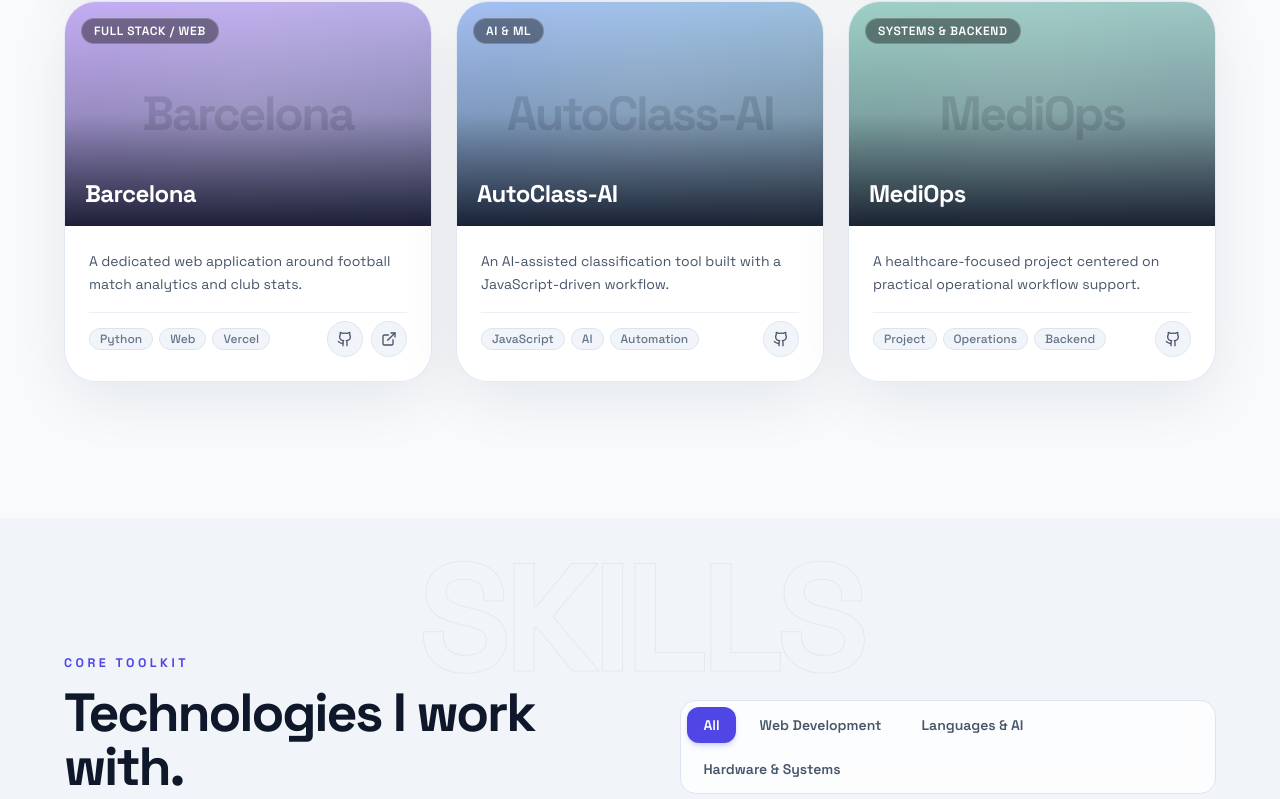
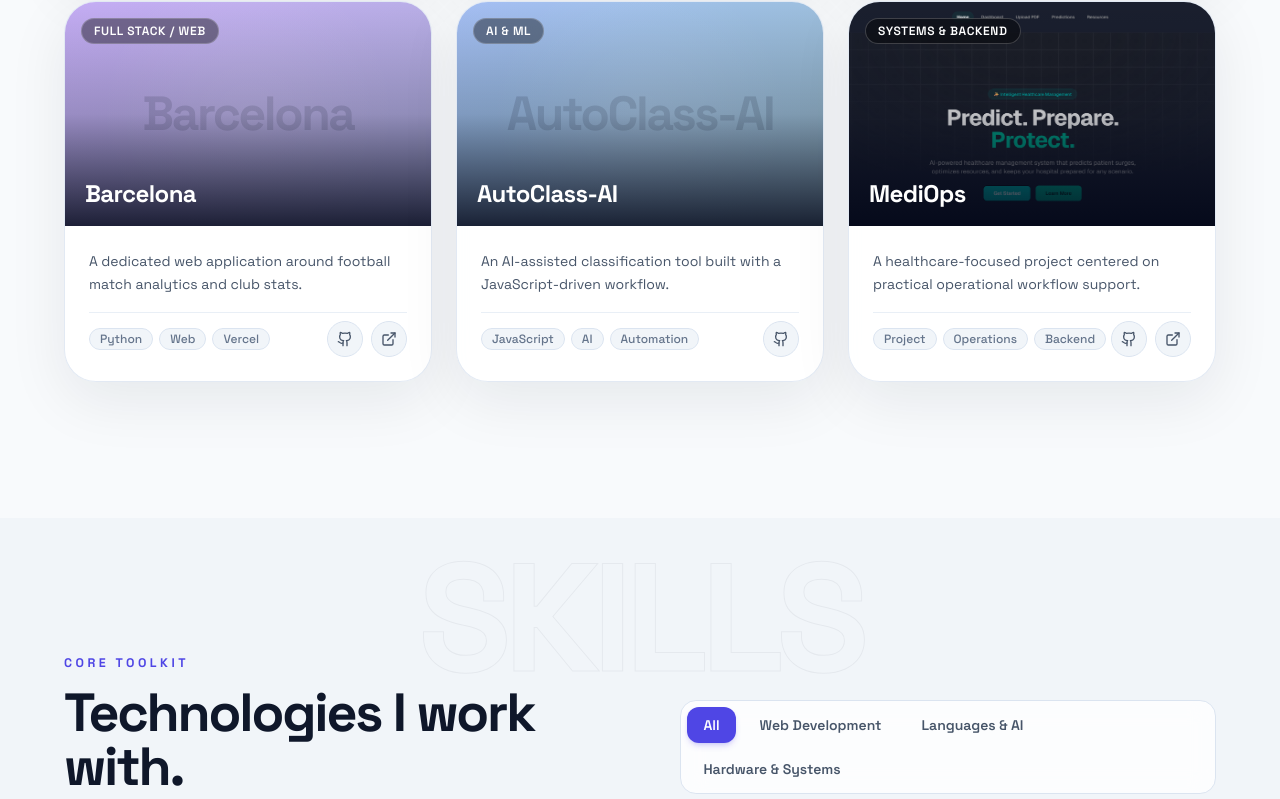
Before and after one commit to 13507-IN/portfolio, a React (Vite) app: page / in a window 1280 px wide. Shown: the part 3183-3982 px from the top of the page. Built offline with nearby package versions, Linux system fonts and the light colour scheme.

Commit message:
feat: add MediOps project to portfolio with dedicated component and assets

```diff
--- a/src/components/Projects.jsx
+++ b/src/components/Projects.jsx
@@ -8,6 +8,7 @@ import ToDoImage from '../assets/taskmaster.png';
 import FinMateImage from '../assets/FinMate.jpeg';
 import InceptIQImage from '../assets/inceptIQ.png';
 import MimicImage from '../assets/mimic.png';
+import MediOpsImage from '../assets/mediops.png';
 import ProjectModal from './ProjectModal';
 
 const categories = ['All', 'AI & ML', 'Full Stack / Web', 'Systems & Backend'];
@@ -180,8 +181,8 @@ const projects = [
     ],
     tags: ['Project', 'Operations', 'Backend'],
     github: 'https://github.com/13507-IN/MediOps',
-    demo: '#',
-    image: null,
+    demo: 'https://medi-ops-ten.vercel.app/',
+    image: MediOpsImage,
     alt: 'MediOps preview',
   },
 ];
```
Also changed, not shown: src/assets/mediops.png (added).
